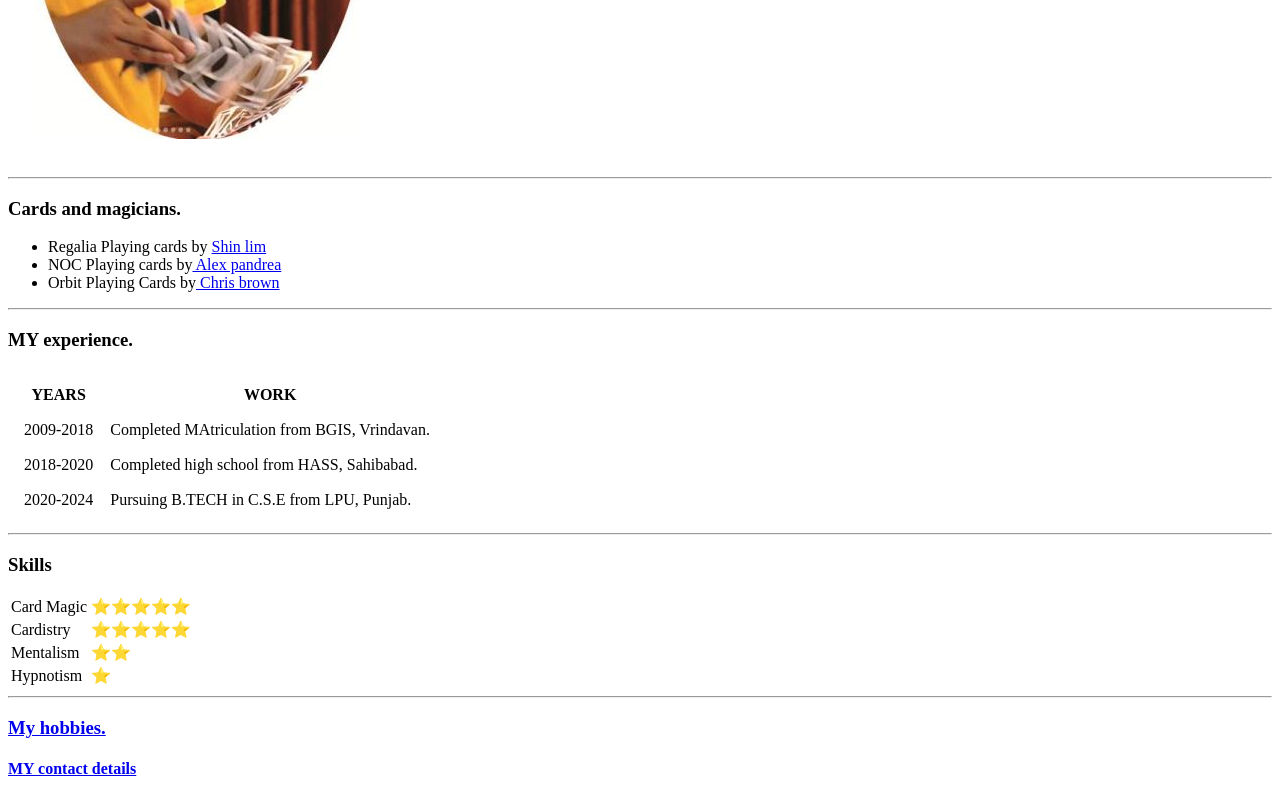
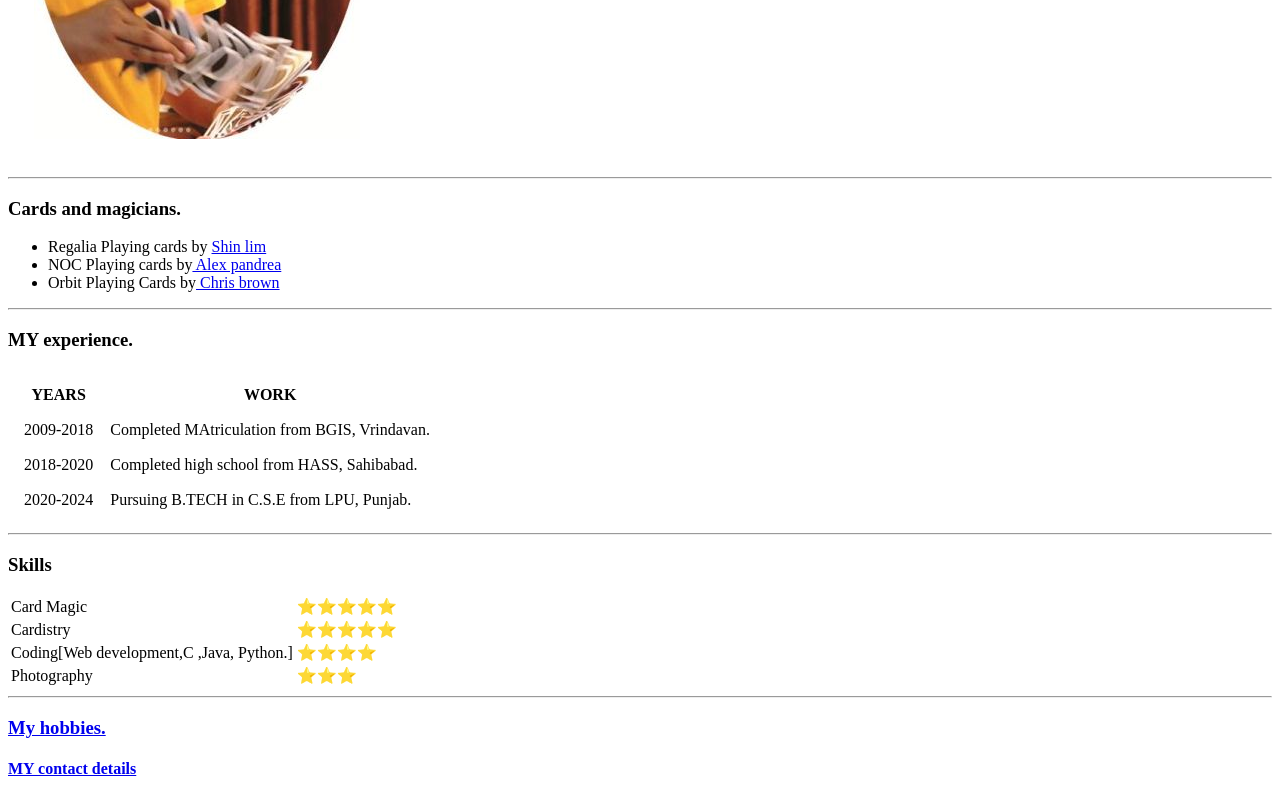
Before and after one commit to blank-721/intro, a plain HTML site: page index.html in a window 1280 px wide. Shown: the part 343-1143 px from the top of the page. Drawn offline with Linux system fonts and the light colour scheme.

Commit message:
Update index.html

```diff
--- a/index.html
+++ b/index.html
@@ -60,12 +60,12 @@
                     <td>⭐⭐⭐⭐⭐</td>
                 </tr>
                 <tr>
-                    <td>Mentalism</td>
-                    <td>⭐⭐</td>
+                    <td>Coding[Web development,C ,Java, Python.]</td>
+                    <td>⭐⭐⭐⭐</td>
                 </tr>
                 <tr>
-                    <td>Hypnotism</td>
-                    <td>⭐</td>
+                    <td>Photography</td>
+                    <td>⭐⭐⭐</td>
                 </tr>
             </table>
 
```
